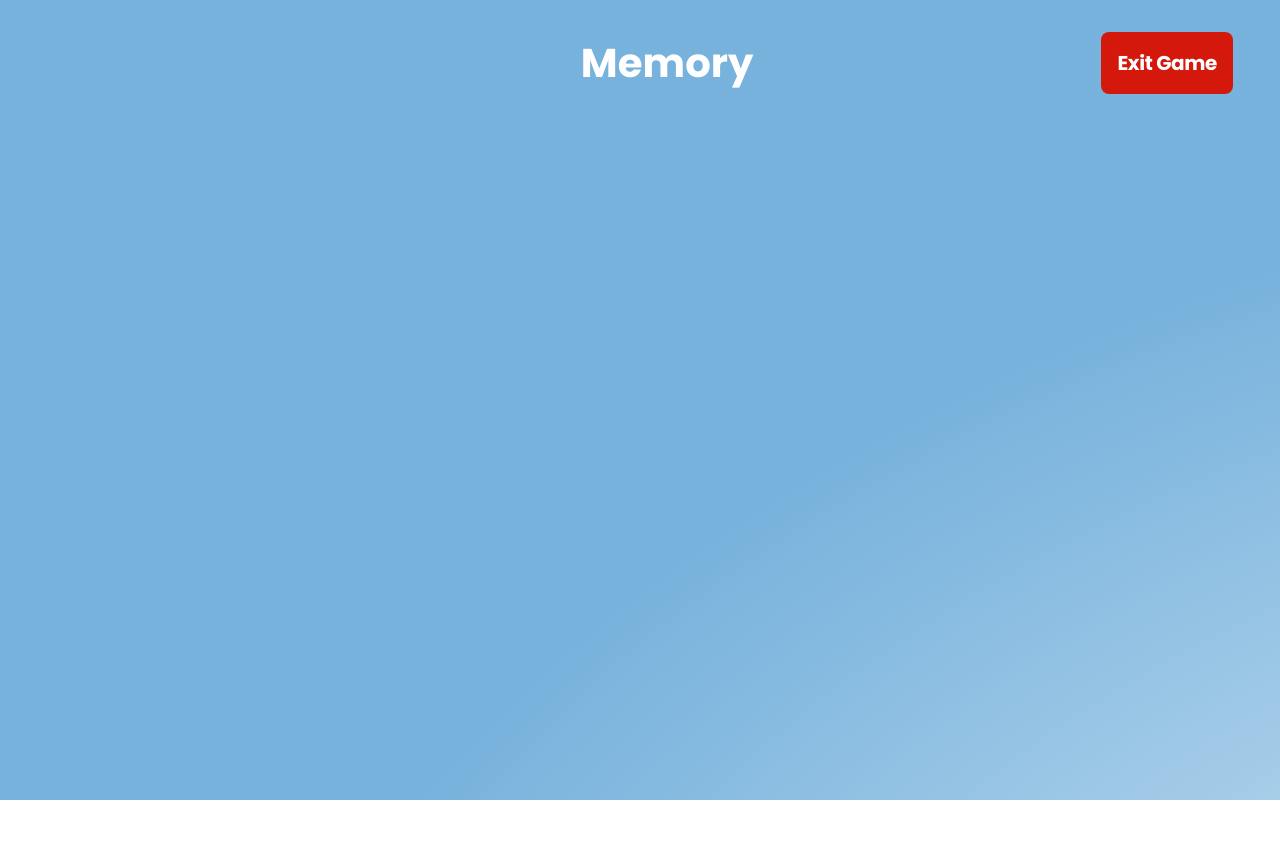
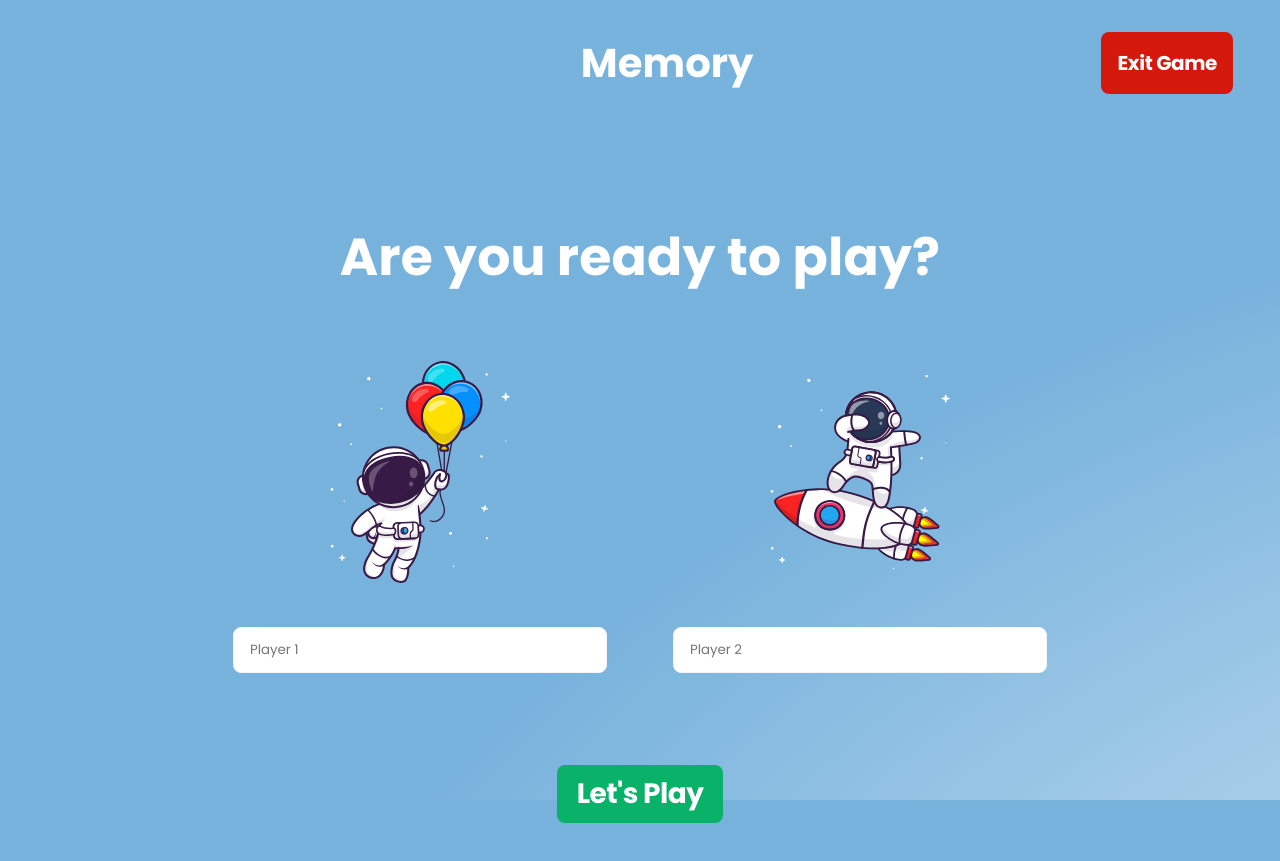
Before and after one commit to naeem2000/memory-game-web, a Next.js app: page / in a window 1280 px wide. Before the commit the page ends 800 px from the top, so only its background shows below. Built offline with nearby package versions, Linux system fonts and the light colour scheme.

Commit message:
finished home page functionality

```diff
--- a/src/app/globals.scss
+++ b/src/app/globals.scss
@@ -5,6 +5,7 @@
     --red: #D4190C;
     --yellow: #F4A236;
     --green: #0AB169;
+    --red-hover: #ee1d0f;
     --gradient-yellow: linear-gradient(92.15deg, #FFD975 35.31%, #FFFFFF 135.61%);
     --gradient-blue: radial-gradient(157.07% 157.07% at 171.6% 173.4%, rgba(255, 255, 255, 0.7) 0%, rgba(62, 146, 206, 0.7) 100%)
 }
@@ -12,6 +13,7 @@
 * {
     margin: 0;
     padding: 0;
+    box-sizing: border-box;
     font-family: 'Poppins', sans-serif;
 }
 
--- a/src/app/home.scss
+++ b/src/app/home.scss
@@ -1,6 +1,6 @@
 .home {
 
-    .header {
+    header {
         display: flex;
         align-items: flex-start;
         justify-content: flex-end;
@@ -31,9 +31,94 @@
                 transition: all ease .5s;
 
                 &:hover {
-                    background: #ee1d0f;
+                    background: var(--red-hover);
+                }
+            }
+        }
+    }
+
+    .home-content {
+        display: flex;
+        align-items: center;
+        justify-content: center;
+        height: 591px;
+        width: 100%;
+        margin-top: 144px;
+
+        .home-body {
+            display: flex;
+            align-items: center;
+            flex-direction: column;
+
+            h2 {
+                color: var(--white);
+                font-size: 52px;
+                font-weight: 700;
+                line-height: 24px;
+                letter-spacing: 0.18000000715255737px;
+                margin-bottom: 92px;
+            }
+
+            .players {
+                display: flex;
+                align-items: center;
+                justify-content: space-between;
+                width: 100%;
+                height: 100%;
+
+                >div {
+                    display: flex;
+                    align-items: center;
+                    justify-content: space-between;
+                    flex-direction: column;
+                    width: 374px;
+
+                    img {
+                        height: 222px;
+                        max-width: 180px;
+                        width: 100%;
+                    }
+
+                    input {
+                        width: 100%;
+                        padding: 12px 16px 12px 16px;
+                        border-radius: 8px;
+                        border: 1px solid #F1F5F9;
+                        margin-top: 44px;
+                        align-self: flex-end;
+                    }
+
+                    &:first-child {
+                        margin-right: 66px;
+                    }
+
+                    p {
+                        margin-top: 10px;
+                        color: var(--red);
+                    }
+                }
+            }
+
+            button {
+                color: var(--white);
+                margin-top: 92px;
+                font-size: 28px;
+                font-weight: 700;
+                line-height: 42px;
+                letter-spacing: -0.02em;
+                padding: 8px 20px;
+                border-radius: 8px;
+                background: var(--green);
+                transition: all ease .5s;
+
+                &:hover {
+                    background: #0abd6f;
                 }
             }
         }
     }
 }
+
+.error-outline {
+    outline: solid var(--red);
+}
--- a/src/app/page.tsx
+++ b/src/app/page.tsx
@@ -1,13 +1,107 @@
+'use client';
+
+import { Errors, Users } from '@/modules/modules';
+import player1 from './assets/player-1-img.svg';
+import player2 from './assets/player-2-img.svg';
+import { useRouter } from 'next/navigation';
+import { useState } from 'react';
+import Image from 'next/image';
 import './home.scss';
 
 export default function Home() {
+	// player states
+	const [playersName, setPlayersName] = useState<Users>({
+		player1: '',
+		player2: '',
+	});
+
+	// error states
+	const [playersError, setPlayersError] = useState<Errors>({
+		player1Error: false,
+		player2Error: false,
+	});
+
+	//next router hook
+	const router = useRouter();
+
+	//proceed function
+	const letsPlay = () => {
+		//copy of errors in an obj to be used independenly when triggered
+		const errors = {
+			player1Error: !playersName.player1,
+			player2Error: !playersName.player2,
+		};
+
+		//tracker if requirements are met or not
+		let letsGo: boolean = false;
+
+		//condition logic
+		if (!playersName.player1) {
+			setPlayersError({ ...playersError, player1Error: true });
+		} else {
+			setPlayersError({ ...playersError, player1Error: false });
+			letsGo = true;
+		}
+		if (!playersName.player2) {
+			setPlayersError({ ...playersError, player2Error: true });
+		} else {
+			setPlayersError({ ...playersError, player2Error: false });
+			letsGo = true;
+		}
+		//assigning errors obj to state after firing
+		setPlayersError(errors);
+
+		letsGo = !errors.player1Error && !errors.player2Error;
+
+		//router hook to nav to game
+		if (letsGo) {
+			router.push('/game');
+		}
+
+		return console.log(letsGo, playersName);
+	};
+
 	return (
 		<>
 			<section className='home'>
-				<div className='header'>
+				<header>
 					<div>
 						<h1>Memory</h1>
 						<button>Exit Game</button>
+					</div>
+				</header>
+				<div className='home-content'>
+					<div className='home-body'>
+						<h2>Are you ready to play?</h2>
+						<div className='players'>
+							<div>
+								<Image src={player1} alt='player 1' />
+								<input
+									type='text'
+									placeholder='Player 1'
+									onChange={(e) =>
+										setPlayersName({ ...playersName, player1: e.target.value })
+									}
+									value={playersName.player1}
+									className={playersError.player1Error ? 'error-outline' : ''}
+								/>
+								{playersError.player1Error && <p>Please enter player 1 name</p>}
+							</div>
+							<div>
+								<Image src={player2} alt='player 2' />
+								<input
+									type='text'
+									placeholder='Player 2'
+									onChange={(e) =>
+										setPlayersName({ ...playersName, player2: e.target.value })
+									}
+									value={playersName.player2}
+									className={playersError.player2Error ? 'error-outline' : ''}
+								/>
+								{playersError.player2Error && <p>Please enter player 2 name</p>}
+							</div>
+						</div>
+						<button onClick={letsPlay}>Let's Play</button>
 					</div>
 				</div>
 			</section>
--- /dev/null
+++ b/src/modules/modules.tsx
@@ -0,0 +1,9 @@
+export interface Users {
+	player1: string;
+	player2: string;
+}
+
+export interface Errors {
+	player1Error: boolean;
+	player2Error: boolean;
+}
```
Also changed, not shown: src/app/assets/player-1-img.svg (added), src/app/assets/player-2-img.svg (added).
